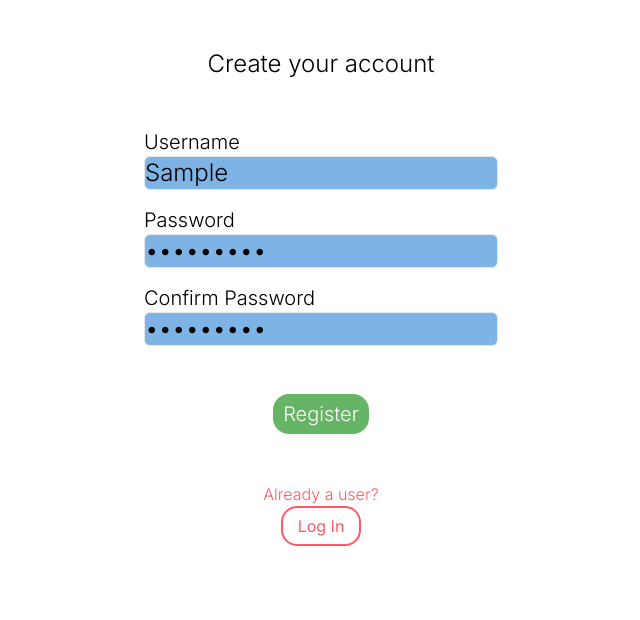
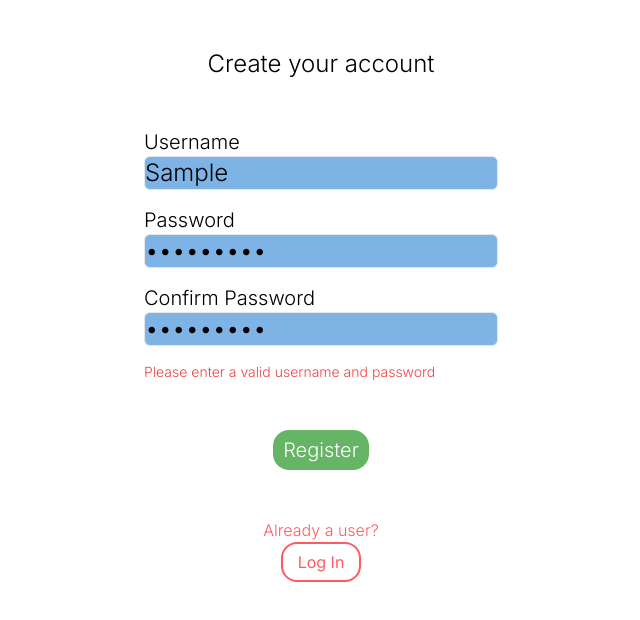
Before and after one commit to landerson02/BuckyWorld, a Next.js app in the folder frontend/: page /signup in a window 1280 px wide. Both pictures are taken after typing "Sample", "Sample123", "Sample123" into the empty fields and a click on the button "Register". Shown: the top 620 px of the page, without its empty margins (319-959 px from the left). Built offline with nearby package versions, Linux system fonts and the light colour scheme; no server answers.

Commit message:
Check for blank username/password in sign-up

```diff
--- a/frontend/app/signup/page.tsx
+++ b/frontend/app/signup/page.tsx
@@ -11,6 +11,7 @@ export default function Page() {
   const [confirmPassword, setConfirmPassword] = useState('');
   // boolean for if the passwords match
   const [passwordsMatch, setPasswordsMatch] = useState(true);
+  const [isBadCredentials, setIsBadCredentials] = useState(false);
 
   // Load in user context
   const { user, setUser } = useContext(UserContext);
@@ -18,12 +19,16 @@ export default function Page() {
   // Function to submit the sign-up form
   const submitSignUp = (e: React.FormEvent) => {
     e.preventDefault();
-    // TODO: Add blank username/password checks
+    if(!username || !password) { // Make sure both fields are non-empty
+      setIsBadCredentials(true);
+      return;
+    }
     if (password !== confirmPassword) { // Make sure passwords match
       setPasswordsMatch(false);
       return;
     }
     setPasswordsMatch(true);
+    setIsBadCredentials(true);
 
     // Create the user account in the db, then log in
     createUserAccount(username, password);
@@ -60,7 +65,9 @@ export default function Page() {
           onChange={(e) => setConfirmPassword(e.target.value)}
         />
         {/*If passwords don't match after submitting, this will show*/}
-        {!passwordsMatch && <div className={'text-red-500 pt-4'}>Passwords do not match</div>}
+        {!passwordsMatch && <div className={'text-red-500 pt-4 font-light text-sm'}>Passwords do not match</div>}
+        {/*If the username or password is invalid, this will show*/}
+        {isBadCredentials && <div className={'text-red-500 pt-4 font-light text-sm'}>Please enter a valid username and password</div>}
         <button
           className={'mt-12 rounded-2xl bg-[#66B566] text-xl text-white w-24 h-10 self-center'}
           type="submit"
```
